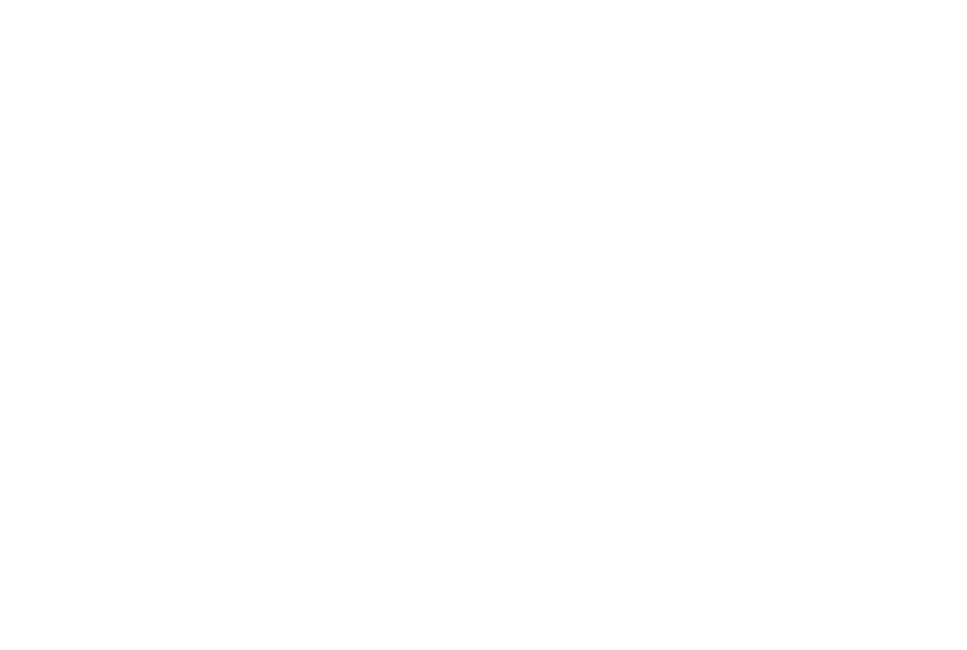
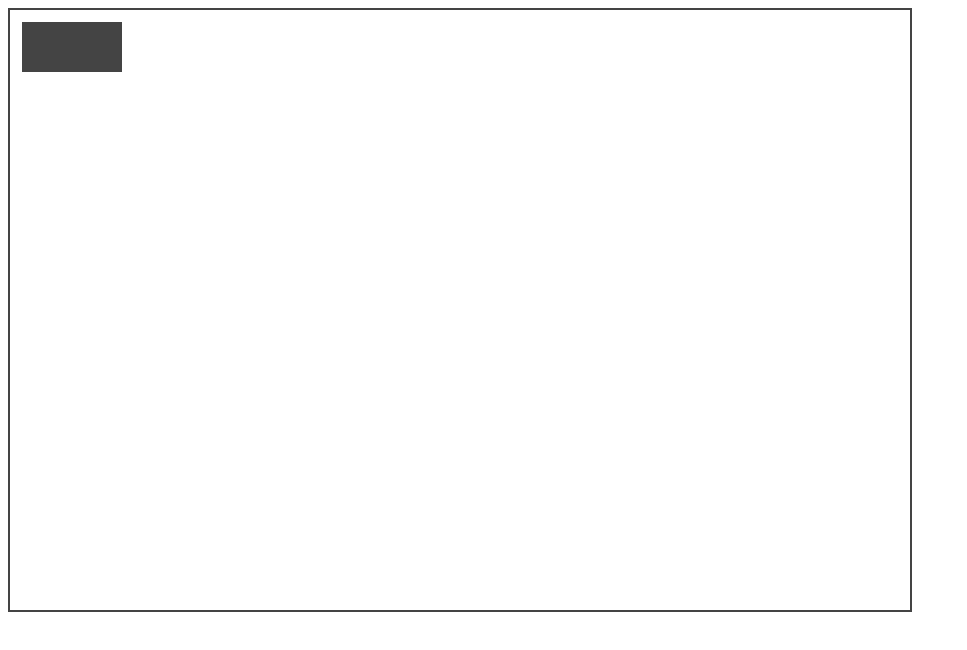
Before and after one commit to maximedelvaux/snakeGame, a plain HTML site: page index.html in a window 1280 px wide. Shown: the whole page, without its empty margins (0-967 px from the left). Drawn offline with Linux system fonts and the light colour scheme.

Commit message:
Set up canvas

```diff
--- a/index.html
+++ b/index.html
@@ -1,10 +1,11 @@
 <!DOCTYPE html>
 <html>
 <head>
-	<title></title>
+	<meta charset="utf-8">
+	<script src="script.js"></script>
+	<title>Snake Game</title>
 </head>
 <body>
 
 </body>
-<script src="script.js"></script>
 </html>
--- a/script.js
+++ b/script.js
@@ -0,0 +1,36 @@
+window.onload = function()
+{
+
+	var canvas;
+	var ctx;
+	var delay = 1000;
+	var xCoord = 0;
+	var yCoord = 0;
+
+	init();
+
+
+	function init()
+	{
+
+		canvas = document.createElement('canvas');
+		canvas.width = 900;
+		canvas.height = 600;
+		canvas.style.border = "2px solid #444";
+		document.body.appendChild(canvas);
+		ctx = canvas.getContext('2d');
+		refreshCanvas();
+	}
+
+	function refreshCanvas()
+	{
+
+		xCoord += 2;
+		yCoord += 2;
+		ctx.clearRect(0,0,canvas.width, canvas.height);
+		ctx.fillStyle = "#444";
+		ctx.fillRect(xCoord, yCoord, 100, 50);
+		setTimeout(refreshCanvas,delay)
+	}
+
+}
```
